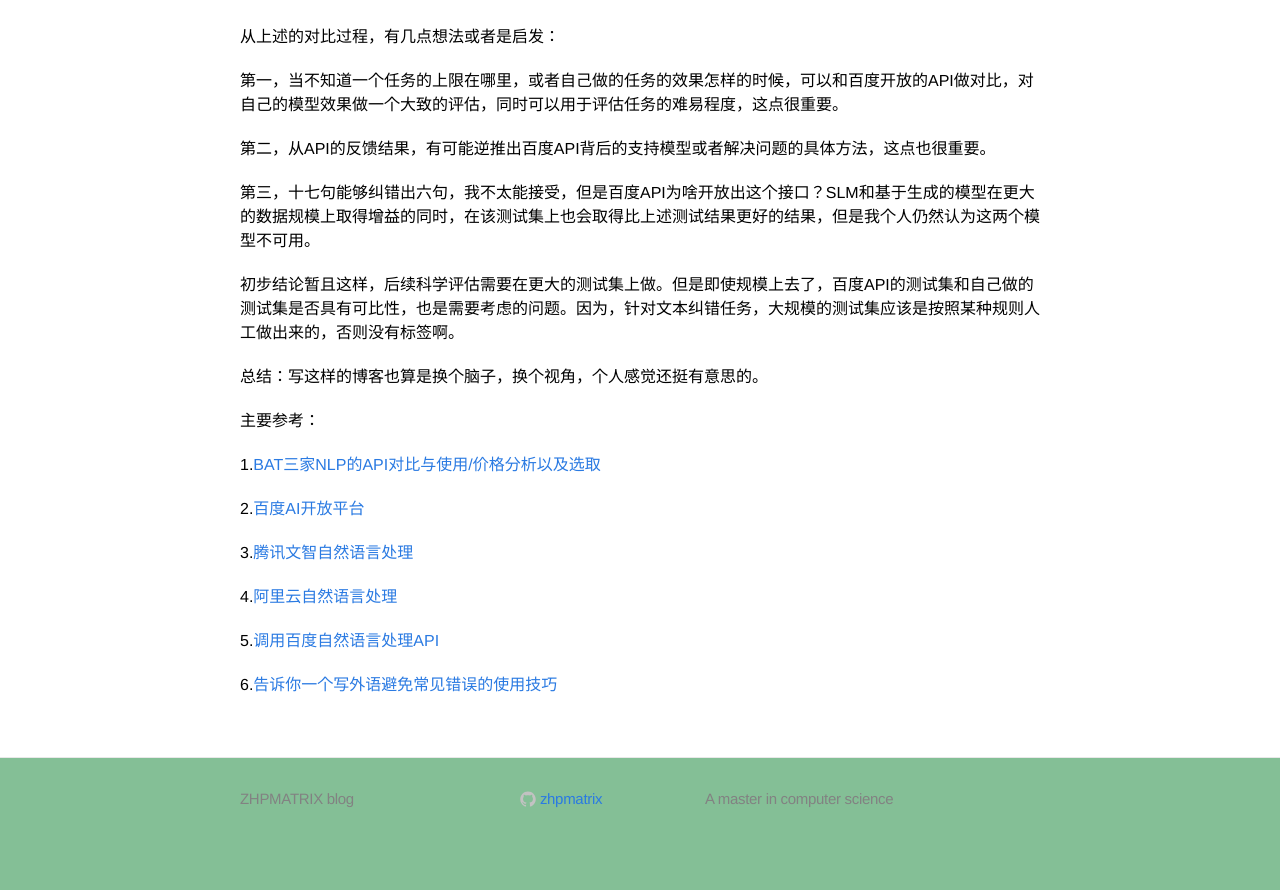
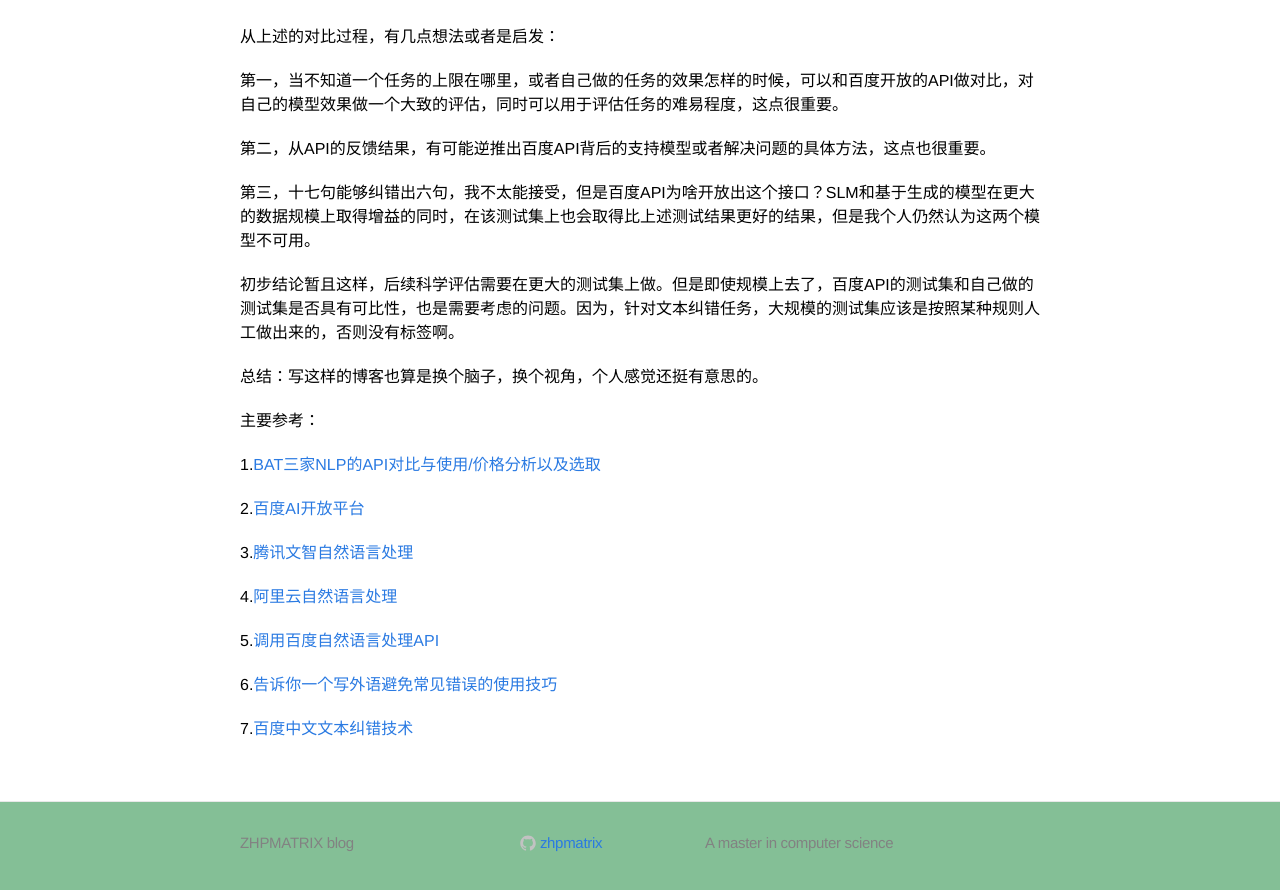
Before and after one commit to zhpmatrix/zhpmatrix.github.io, a Jekyll site: the page built from _posts/2019-02-01-rethinking-spellchecker.md, in a window 1280 px wide and 900 px high, scrolled down 2066 px. Shown: the top 890 px of the window. Built offline with Jekyll 4.4.1, drawn with Linux system fonts in a browser that asks for light colours; comment, search, counter and statistics services are not loaded; before the commit the page ends 2922 px from its top, so only the background shows below that.

Commit message:
add new ref

```diff
--- a/_posts/2019-02-01-rethinking-spellchecker.md
+++ b/_posts/2019-02-01-rethinking-spellchecker.md
@@ -113,3 +113,5 @@ for text in text_list:
 5.[调用百度自然语言处理API](https://blog.csdn.net/yang_daxia/article/details/86028619)
 
 6.[告诉你一个写外语避免常见错误的使用技巧](https://liweinlp.com/?p=5000)
+
+7.[百度中文文本纠错技术](https://mp.weixin.qq.com/s?__biz=MzU1NTMyOTI4Mw==&mid=2247488610&idx=1&sn=c8793392f789ba5c39a9e8a4d7c6beac&chksm=fbd4a60ecca32f184b19aac505aeb10b282cb12ff6b84b712e4038d856ed21d4cb6064546a9e&mpshare=1&scene=23&srcid=03064sSimcEBAnYxk9ZsG5By%23rd)
```
